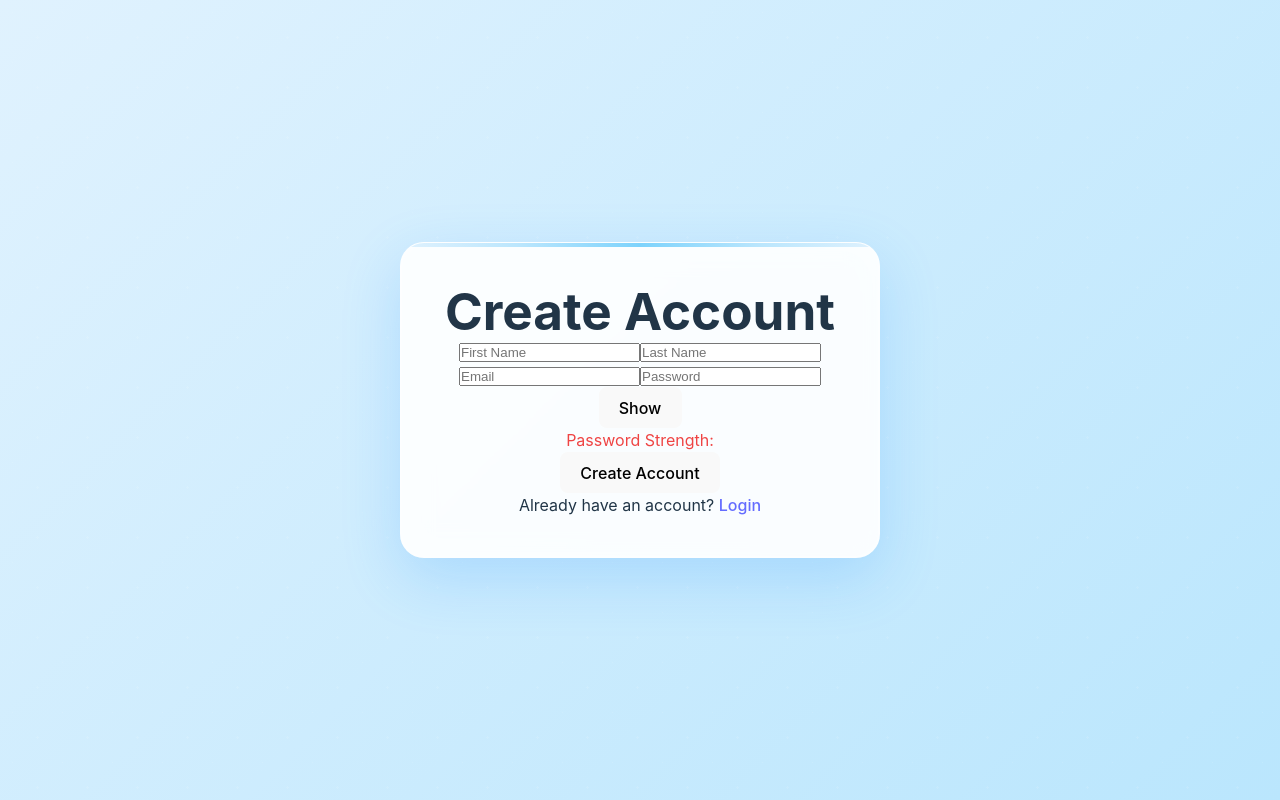
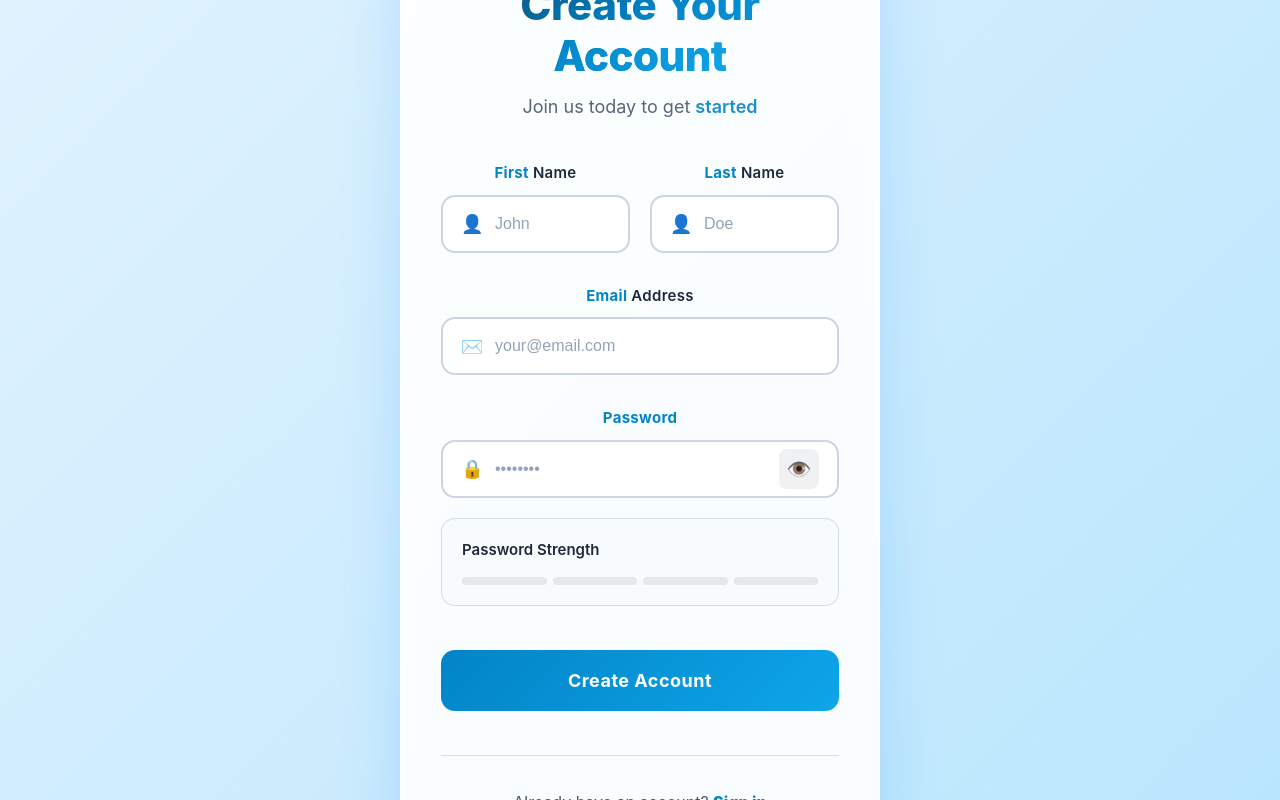
Before and after one commit to nithinsamala/fend, a React (Vite) app: page /signup in a window 1280 px wide. Built offline with nearby package versions, Linux system fonts and the light colour scheme; no server answers.

Commit message:
Update Signup.jsx

```diff
--- a/src/components/Signup.jsx
+++ b/src/components/Signup.jsx
@@ -2,83 +2,67 @@ import React, { useEffect, useState } from 'react';
 import axios from 'axios';
 import { Link, useNavigate } from 'react-router-dom';
 import './Signup.css';
-
 const API_URL = import.meta.env.VITE_API_URL;
-
 const Signup = ({ onSignupSuccess }) => {
     const navigate = useNavigate();
-
     const [formData, setFormData] = useState({
         firstName: '',
         lastName: '',
         email: '',
         password: ''
     });
-
     const [showPassword, setShowPassword] = useState(false);
     const [passwordStrength, setPasswordStrength] = useState(0);
     const [isLoading, setIsLoading] = useState(false);
     const [message, setMessage] = useState({ type: '', text: '' });
 
-  /* =========================
-     AUTH CHECK
-  ========================= */
+    // Signup.js - Add this useEffect
 useEffect(() => {
-    if (!API_URL) return;
-
   const checkIfLoggedIn = async () => {
     try {
-        const res = await axios.get(
-          `${API_URL}/api/auth/check`,
-          { withCredentials: true }
-        );
-
-        if (res.data?.isAuthenticated) {
+      const response = await axios.get(`${API_URL}/api/auth/check`, {
+        withCredentials: true
+      });
+      if (response.data.isAuthenticated) {
         navigate('/chat');
       }
-      } catch (err) {
-        console.log('Auth check error:', err?.response?.status);
+    } catch (error) {
+      console.log('Auth check error:', error);
     }
   };
 
   checkIfLoggedIn();
 }, [navigate]);
 
-  /* =========================
-     PASSWORD STRENGTH
-  ========================= */
     useEffect(() => {
         const calculateStrength = (pwd) => {
             let strength = 0;
-      if (pwd.length > 0) strength++;
-      if (pwd.length >= 6) strength++;
-      if (/[A-Z]/.test(pwd)) strength++;
-      if (/[0-9]/.test(pwd)) strength++;
-      if (/[^A-Za-z0-9]/.test(pwd)) strength++;
+            if (pwd.length > 0) strength += 1;
+            if (pwd.length >= 6) strength += 1;
+            if (/[A-Z]/.test(pwd)) strength += 1;
+            if (/[0-9]/.test(pwd)) strength += 1;
+            if (/[^A-Za-z0-9]/.test(pwd)) strength += 1;
             return Math.min(strength, 5);
         };
 
         setPasswordStrength(calculateStrength(formData.password));
     }, [formData.password]);
 
-  /* =========================
-     INPUT HANDLER
-  ========================= */
     const handleChange = (e) => {
         const { name, value } = e.target;
-    setFormData(prev => ({ ...prev, [name]: value }));
+        setFormData(prev => ({
+            ...prev,
+            [name]: value
+        }));
     };
 
-  /* =========================
-     SUBMIT
-  ========================= */
     const handleSubmit = async (e) => {
         e.preventDefault();
         setIsLoading(true);
         setMessage({ type: '', text: '' });
 
         try {
-      const res = await axios.post(
+            const response = await axios.post(
                 `${API_URL}/api/signup`,
                 formData,
                 { withCredentials: true }
@@ -86,15 +70,22 @@ const Signup = ({ onSignupSuccess }) => {
 
             setMessage({
                 type: 'success',
-        text: 'Account created successfully! Redirecting...'
+                text: 'Account created successfully! Redirecting to dashboard...'
+            });
+
+            setFormData({
+                firstName: '',
+                lastName: '',
+                email: '',
+                password: ''
             });
 
             if (onSignupSuccess) {
-        onSignupSuccess(res.data.user);
+                onSignupSuccess(response.data.user);
             }
 
-      // store ONLY user (cookie handles auth)
-      localStorage.setItem('user', JSON.stringify(res.data.user));
+            localStorage.setItem('user', JSON.stringify(response.data.user));
+            localStorage.setItem('token', response.data.token);
 
             navigate('/chat');
 
@@ -102,97 +93,193 @@ const Signup = ({ onSignupSuccess }) => {
             console.log('Signup error:', err);
             setMessage({
                 type: 'error',
-        text: err.response?.data?.message || 'Signup failed'
+                text: err.response?.data?.message || 'Signup failed. Please try again.'
             });
         } finally {
             setIsLoading(false);
         }
     };
 
-  /* =========================
-     UI HELPERS
-  ========================= */
     const getStrengthColor = () => {
-    if (passwordStrength <= 1) return '#ef4444';
+        if (passwordStrength === 0) return 'gray';
+        if (passwordStrength === 1) return '#ef4444';
         if (passwordStrength === 2) return '#f97316';
         if (passwordStrength === 3) return '#eab308';
         return '#22c55e';
     };
 
     const getStrengthText = () => {
-    return ['', 'Very Weak', 'Weak', 'Medium', 'Strong', 'Very Strong'][passwordStrength];
+        const texts = ['', 'Very Weak', 'Weak', 'Medium', 'Strong', 'Very Strong'];
+        return texts[passwordStrength] || '';
     };
 
-  /* =========================
-     JSX
-  ========================= */
     return (
         <div className="signup-page-container">
             <div className="signup-container">
                 <div className="signup-card">
-
-          <h1>Create Account</h1>
+                    <div className="signup-header">
+                        <h1 className="signup-title">
+                            Create Your <span className="signup-title-highlight">Account</span>
+                        </h1>
+                        <p className="signup-subtitle">
+                            Join us today to get <strong>started</strong>
+                        </p>
+                    </div>
 
                     {message.text && (
-            <div className={`signup-message ${message.type}`}>
+                        <div className={`signup-message ${message.type === 'success' ? 'success' : 'error'}`}>
                             {message.text}
                         </div>
                     )}
 
-          <form onSubmit={handleSubmit}>
-
+                    <form className="signup-form" onSubmit={handleSubmit}>
+                        <div className="signup-form-row">
+                            <div className="signup-form-group">
+                                <label htmlFor="first-name" className="signup-label">
+                                    <strong>First</strong> Name
+                                </label>
+                                <div className="signup-input-container">
+                                    <span className="signup-input-icon">👤</span>
                                     <input
+                                        id="first-name"
                                         name="firstName"
-              placeholder="First Name"
+                                        type="text"
+                                        autoComplete="given-name"
+                                        required
+                                        className="signup-input"
+                                        placeholder="John"
+                                        disabled={isLoading}
                                         value={formData.firstName}
                                         onChange={handleChange}
+                                    />
+                                </div>
+                            </div>
+
+                            <div className="signup-form-group">
+                                <label htmlFor="last-name" className="signup-label">
+                                    <strong>Last</strong> Name
+                                </label>
+                                <div className="signup-input-container">
+                                    <span className="signup-input-icon">👤</span>
+                                    <input
+                                        id="last-name"
+                                        name="lastName"
+                                        type="text"
+                                        autoComplete="family-name"
                                         required
-            />
-
-            <input
-              name="lastName"
-              placeholder="Last Name"
+                                        className="signup-input"
+                                        placeholder="Doe"
+                                        disabled={isLoading}
                                         value={formData.lastName}
                                         onChange={handleChange}
-              required
                                     />
+                                </div>
+                            </div>
+                        </div>
 
+                        <div className="signup-form-group">
+                            <label htmlFor="email" className="signup-label">
+                                <strong>Email</strong> Address
+                            </label>
+                            <div className="signup-input-container">
+                                <span className="signup-input-icon">✉️</span>
                                 <input
+                                    id="email"
                                     name="email"
                                     type="email"
-              placeholder="Email"
+                                    autoComplete="email"
+                                    required
+                                    className="signup-input"
+                                    placeholder="your@email.com"
+                                    disabled={isLoading}
                                     value={formData.email}
                                     onChange={handleChange}
+                                />
+                            </div>
+                        </div>
+
+                        <div className="signup-form-group">
+                            <label htmlFor="password" className="signup-label">
+                                <strong>Password</strong>
+                            </label>
+                            <div className="signup-input-container">
+                                <span className="signup-input-icon">🔒</span>
+                                <input
+                                    id="password"
+                                    name="password"
+                                    type={showPassword ? "text" : "password"}
+                                    autoComplete="new-password"
                                     required
-            />
-
-            <input
-              name="password"
-              type={showPassword ? 'text' : 'password'}
-              placeholder="Password"
+                                    className="signup-input"
+                                    placeholder="••••••••"
+                                    disabled={isLoading}
                                     value={formData.password}
                                     onChange={handleChange}
-              required
                                 />
-
-            <button type="button" onClick={() => setShowPassword(!showPassword)}>
-              {showPassword ? 'Hide' : 'Show'}
+                                <button
+                                    type="button"
+                                    className="signup-password-toggle"
+                                    onClick={() => setShowPassword(!showPassword)}
+                                    disabled={isLoading}
+                                >
+                                    {showPassword ? '👁️‍🗨️' : '👁️'}
                                 </button>
-
-            <div style={{ color: getStrengthColor() }}>
-              Password Strength: {getStrengthText()}
                             </div>
 
-            <button type="submit" disabled={isLoading}>
-              {isLoading ? 'Creating...' : 'Create Account'}
+                            <div className="password-strength-container">
+                                <div className="password-strength-header">
+                                    <span className="password-strength-label">Password Strength</span>
+                                    <span
+                                        className="password-strength-text"
+                                        style={{ color: getStrengthColor() }}
+                                    >
+                                        {getStrengthText()}
+                                    </span>
+                                </div>
+
+                                <div className="password-strength-bars">
+                                    {[0, 1, 2, 3].map((index) => (
+                                        <div
+                                            key={index}
+                                            className={`password-strength-bar ${index < passwordStrength ? 'active' : ''}`}
+                                            style={{
+                                                backgroundColor:
+                                                    index < passwordStrength
+                                                        ? getStrengthColor()
+                                                        : '#e5e7eb'
+                                            }}
+                                        />
+                                    ))}
+                                </div>
+                            </div>
+                        </div>
+
+                        <div className="signup-form-group">
+                            <button
+                                type="submit"
+                                disabled={isLoading}
+                                className={`signup-submit-btn ${isLoading ? 'loading' : ''}`}
+                            >
+                                {isLoading ? (
+                                    <span className="signup-loading">
+                                        <span className="signup-spinner"></span>
+                                        Creating Account...
+                                    </span>
+                                ) : (
+                                    <strong>Create Account</strong>
+                                )}
                             </button>
-
+                        </div>
                     </form>
 
-          <p>
-            Already have an account? <Link to="/login">Login</Link>
+                    <div className="signup-footer">
+                        <p className="signup-footer-text">
+                            Already have an account?{' '}
+                            <Link to="/login" className="signup-login-link">
+                                <strong>Sign in</strong>
+                            </Link>
                         </p>
-
+                    </div>
                 </div>
             </div>
         </div>
```
Lines whose indentation alone changed are shown as unchanged.
